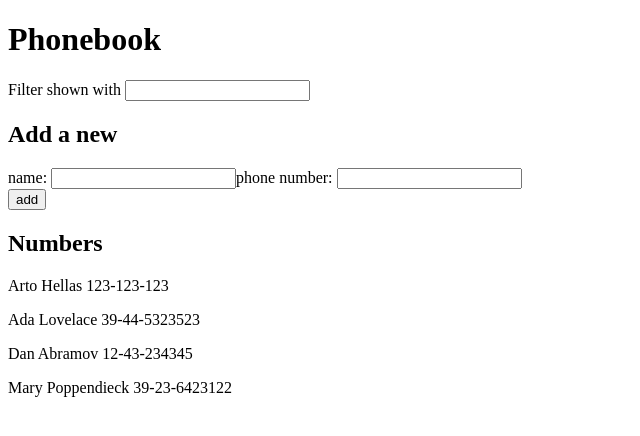
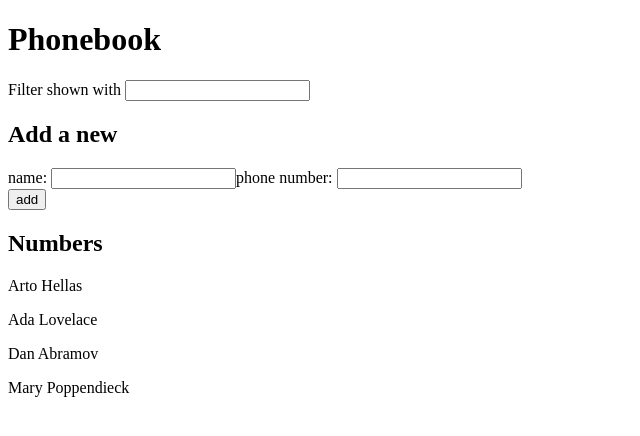
Before and after one commit to JMarte03/fullstack-open, a React (Vite) app in the folder part2/phonebook/: page / in a window 1280 px wide. Shown: the top 436 px of the page, without its empty margins (0-640 px from the left). Built offline with nearby package versions, Linux system fonts and the light colour scheme; data requests are answered from the project's data file.

Commit message:
Exercise 2.11

```diff
--- /dev/null
+++ b/part2/phonebook/db.json
@@ -0,0 +1,24 @@
+{
+  "persons":[
+    {
+      "name": "Arto Hellas",
+      "number": "040-123456",
+      "id": "1"
+    },
+    {
+      "name": "Ada Lovelace",
+      "number": "39-44-5323523",
+      "id": "2"
+    },
+    {
+      "name": "Dan Abramov",
+      "number": "12-43-234345",
+      "id": "3"
+    },
+    {
+      "name": "Mary Poppendieck",
+      "number": "39-23-6423122",
+      "id": "4"
+    }
+  ]
+}
--- a/part2/phonebook/package.json
+++ b/part2/phonebook/package.json
@@ -7,9 +7,11 @@
     "dev": "vite",
     "build": "vite build",
     "lint": "eslint .",
-    "preview": "vite preview"
+    "preview": "vite preview",
+    "server": "json-server -p 3001 db.json"
   },
   "dependencies": {
+    "axios": "^1.10.0",
     "react": "^19.1.0",
     "react-dom": "^19.1.0"
   },
@@ -22,6 +24,7 @@
     "eslint-plugin-react-hooks": "^5.2.0",
     "eslint-plugin-react-refresh": "^0.4.20",
     "globals": "^16.3.0",
+    "json-server": "^1.0.0-beta.3",
     "vite": "^7.0.4"
   }
 }
--- a/part2/phonebook/src/App.jsx
+++ b/part2/phonebook/src/App.jsx
@@ -1,18 +1,22 @@
-import { useState } from "react";
+import { useState, useEffect } from "react";
+import axios from 'axios'
 import Filter from "./components/Filter";
 import PersonForm from "./components/PersonForm";
 import Persons from "./components/Persons";
 
 function App() {
-  const [persons, setPersons] = useState([
-    { id: 1, name: "Arto Hellas", phone: "123-123-123" },
-    { id: 2, name: "Ada Lovelace", phone: "39-44-5323523" },
-    { id: 3, name: "Dan Abramov", phone: "12-43-234345" },
-    { id: 4, name: "Mary Poppendieck", phone: "39-23-6423122" },
-  ]);
+  const [persons, setPersons] = useState([]);
   const [newName, setNewName] = useState("");
   const [newPhone, setNewPhone] = useState("");
   const [filter, setFilter] = useState("");
+
+  useEffect(() => {
+    axios
+      .get('http://localhost:3001/persons')
+      .then((response) => {
+        setPersons(response.data)
+      });
+  }, []);
 
   const addPerson = (event) => {
     event.preventDefault();
```
Also changed, not shown: 2 other files (tests, documents, lock files or other folders).
